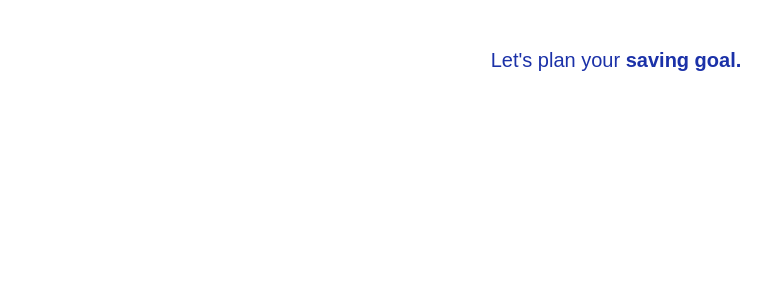
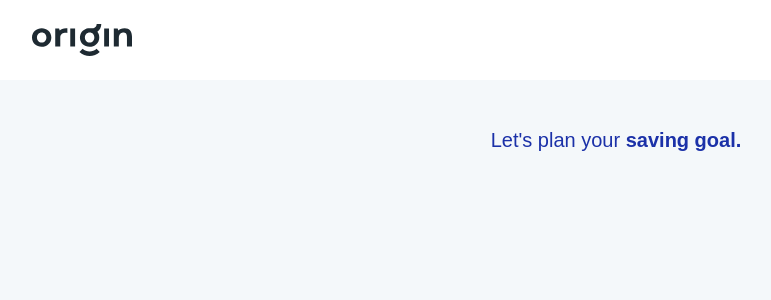
Before and after one commit to ArtemAnikin/ArtemAnikin.github.io, a React (Create React App) app: page / in a window 1280 px wide. Shown: the top 300 px of the page, without its empty margins (24-795 px from the left). Built offline with nearby package versions, Linux system fonts and the light colour scheme.

Commit message:
add layout

```diff
--- /dev/null
+++ b/src/components/ui/Layout/Header/Header.module.scss
@@ -0,0 +1,9 @@
+.header{
+  box-sizing: border-box;
+  width: 100%;
+  height: 80px;
+  background: #FFFFFF;
+  padding: 0 56px;
+  display: flex;
+  align-items: center;
+}
--- /dev/null
+++ b/src/components/ui/Layout/Header/Header.tsx
@@ -0,0 +1,15 @@
+import { FC } from 'react'
+
+import logo from 'assets/logo.svg'
+
+import styles from './Header.module.scss'
+
+const Header: FC = () => {
+	return (
+		<div className={styles.header}>
+			<img src={logo} alt='logo' />
+		</div>
+	)
+}
+
+export default Header
--- /dev/null
+++ b/src/components/ui/Layout/Layout.module.scss
@@ -0,0 +1,9 @@
+.layout{
+  position: fixed;
+  overflow: scroll;
+  top: 0;
+  left: 0;
+  width: 100%;
+  height: 100%;
+  background: #F4F8FA;
+}
--- /dev/null
+++ b/src/components/ui/Layout/Layout.tsx
@@ -0,0 +1,19 @@
+import React, { FC } from 'react'
+import Header from './Header/Header'
+
+import styles from './Layout.module.scss'
+
+interface ILayoutProps {
+	children: React.ReactNode
+}
+
+const Layout: FC<ILayoutProps> = ({ children }) => {
+	return (
+		<div className={styles.layout}>
+			<Header />
+			{children}
+		</div>
+	)
+}
+
+export default Layout
--- a/src/index.tsx
+++ b/src/index.tsx
@@ -2,10 +2,13 @@ import React from 'react'
 import ReactDOM from 'react-dom/client'
 
 import Main from 'components/pages/Main/Main'
+import Layout from 'components/ui/Layout/Layout'
 
 const root = ReactDOM.createRoot(document.getElementById('root') as HTMLElement)
 root.render(
 	<React.StrictMode>
-		<Main />
+		<Layout>
+			<Main />
+		</Layout>
 	</React.StrictMode>
 )
```
